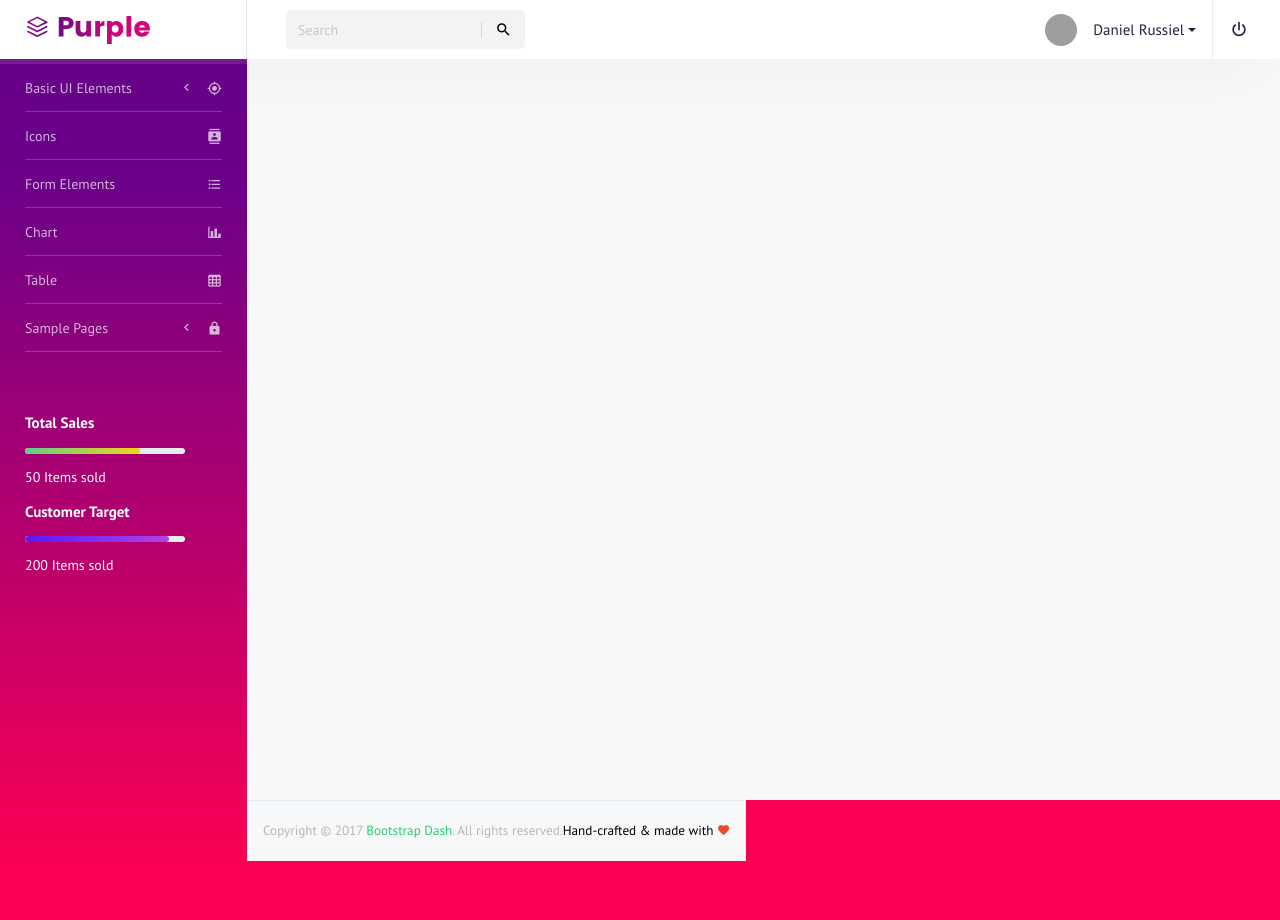
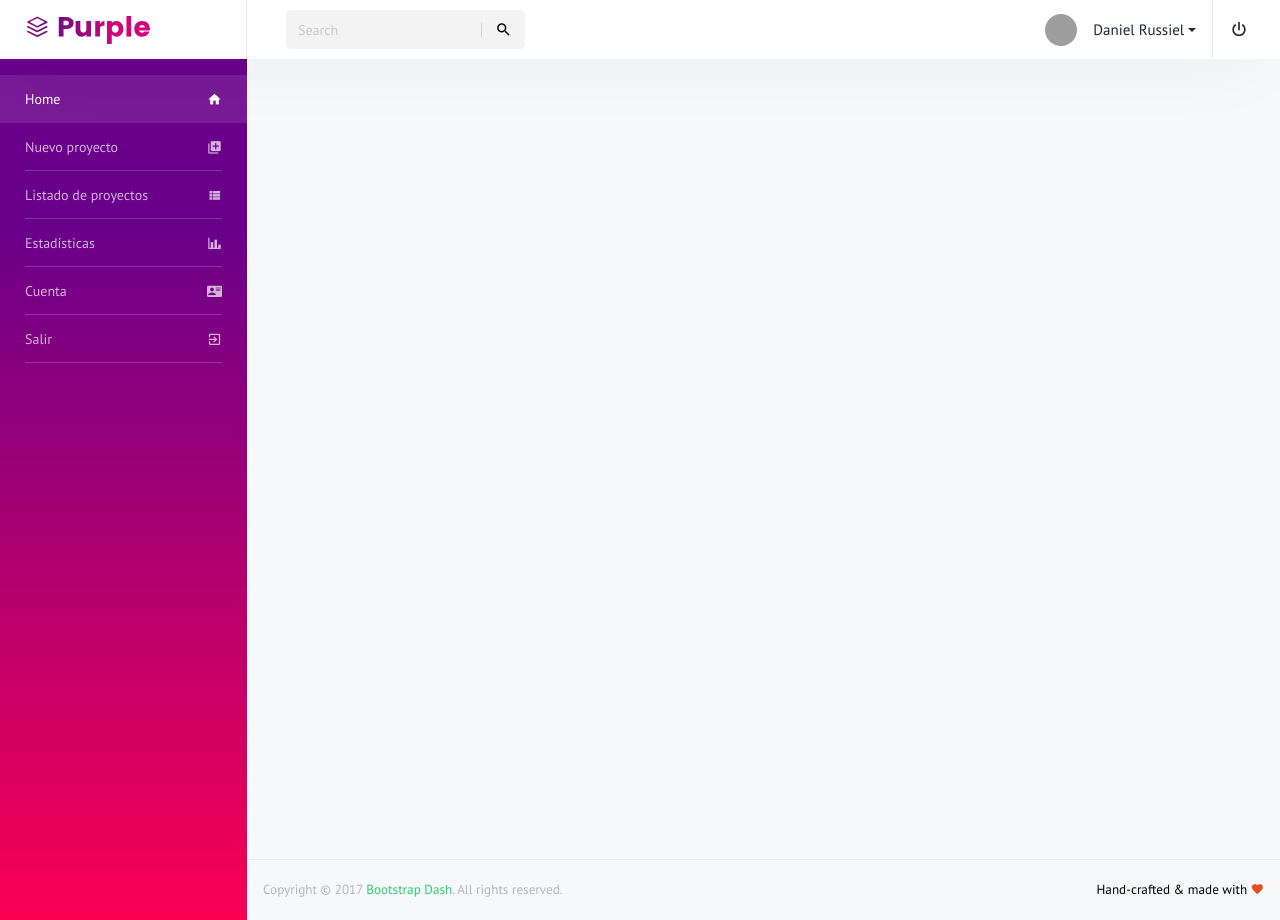
Before and after one commit to danielillofr/ProyectosAdmin, an Angular app: page / in a window 1280 px wide. Before the commit the page ends 861 px from the top, so only its background shows below. Built offline with nearby package versions, Linux system fonts and the light colour scheme; grey boxes are pictures that could not be loaded.

Commit message:
Arregladas algunas cosas

```diff
--- a/src/app/app.component.html
+++ b/src/app/app.component.html
@@ -1,11 +1,32 @@
 <div class="container-scroller">
+        <!-- partial:partials/_navbar.html -->
+        <nav class="navbar col-lg-12 col-12 p-0 fixed-top d-flex flex-row">
+
         <app-header></app-header>
+        <!-- partial -->
+        </nav>
         <div class="container-fluid page-body-wrapper">
           <div class="row row-offcanvas row-offcanvas-right">
+            <!-- partial:partials/_sidebar.html -->
+            <nav class="sidebar sidebar-offcanvas" id="sidebar">
                 <app-sidebar></app-sidebar>
+            </nav>
+
+            <!-- partial -->
             <div class="content-wrapper">
             </div>
-            <app-footer></app-footer>
+            <!-- content-wrapper ends -->
+            <!-- partial:partials/_footer.html -->
+
+            <footer class="footer">
+              <div class="d-sm-flex justify-content-center justify-content-sm-between">
+                <span class="text-muted text-center text-sm-left d-block d-sm-inline-block">Copyright © 2017 <a href="https://www.bootstrapdash.com/" target="_blank">Bootstrap Dash</a>. All rights reserved.</span>
+                <span class="float-none float-sm-right d-block mt-1 mt-sm-0 text-center">Hand-crafted & made with <i class="mdi mdi-heart text-danger"></i></span>
               </div>
+            </footer>
+            <!-- partial -->
           </div>
+          <!-- row-offcanvas ends -->
         </div>
+        <!-- page-body-wrapper ends -->
+      </div>
--- a/src/app/app.module.ts
+++ b/src/app/app.module.ts
@@ -4,14 +4,12 @@ import { NgModule } from '@angular/core';
 import { AppComponent } from './app.component';
 import { HeaderComponent } from './components/shared/header/header.component';
 import { SidebarComponent } from './components/shared/sidebar/sidebar.component';
-import { FooterComponent } from './components/shared/footer/footer.component';
 
 @NgModule({
   declarations: [
     AppComponent,
     HeaderComponent,
-    SidebarComponent,
-    FooterComponent
+    SidebarComponent
   ],
   imports: [
     BrowserModule
--- a/src/app/components/shared/footer/footer.component.html
+++ /dev/null
@@ -1,6 +0,0 @@
-<footer class="footer">
-    <div class="d-sm-flex justify-content-center justify-content-sm-between">
-        <span class="text-muted text-center text-sm-left d-block d-sm-inline-block">Copyright © 2017 <a href="https://www.bootstrapdash.com/" target="_blank">Bootstrap Dash</a>. All rights reserved.</span>
-        <span class="float-none float-sm-right d-block mt-1 mt-sm-0 text-center">Hand-crafted & made with <i class="mdi mdi-heart text-danger"></i></span>
-    </div>
-</footer>
--- a/src/app/components/shared/footer/footer.component.ts
+++ /dev/null
@@ -1,15 +0,0 @@
-import { Component, OnInit } from '@angular/core';
-
-@Component({
-  selector: 'app-footer',
-  templateUrl: './footer.component.html',
-  styles: []
-})
-export class FooterComponent implements OnInit {
-
-  constructor() { }
-
-  ngOnInit() {
-  }
-
-}
--- a/src/app/components/shared/sidebar/sidebar.component.html
+++ b/src/app/components/shared/sidebar/sidebar.component.html
@@ -2,77 +2,40 @@
     <ul class="nav">
         <li class="nav-item">
             <a class="nav-link" href="index.html">
-                <span class="menu-title">Dashboard</span>
-                <span class="menu-sub-title">( 2 new updates )</span>
+                <span class="menu-title">Home</span>
+                <span class="menu-sub-title"></span>
                 <i class="mdi mdi-home menu-icon"></i>
             </a>
         </li>
         <li class="nav-item">
-            <a class="nav-link" data-toggle="collapse" href="#ui-basic" aria-expanded="false" aria-controls="ui-basic">
-                <span class="menu-title">Basic UI Elements</span>
-                <i class="menu-arrow"></i>
-                <i class="mdi mdi-crosshairs-gps menu-icon"></i>
-            </a>
-            <div class="collapse" id="ui-basic">
-                <ul class="nav flex-column sub-menu">
-                    <li class="nav-item"> <a class="nav-link" href="pages/ui-features/buttons.html">Buttons</a></li>
-                    <li class="nav-item"> <a class="nav-link" href="pages/ui-features/typography.html">Typography</a></li>
-                </ul>
-            </div>
-        </li>
-        <li class="nav-item">
             <a class="nav-link" href="pages/icons/font-awesome.html">
-                <span class="menu-title">Icons</span>
-                <i class="mdi mdi-contacts menu-icon"></i>
+                <span class="menu-title">Nuevo proyecto</span>
+                <i class="mdi mdi-library-plus menu-icon"></i>
             </a>
         </li>
         <li class="nav-item">
             <a class="nav-link" href="pages/forms/basic_elements.html">
-                <span class="menu-title">Form Elements</span>
-                <i class="mdi mdi-format-list-bulleted menu-icon"></i>
+                <span class="menu-title">Listado de proyectos</span>
+                <i class="mdi mdi-view-list menu-icon"></i>
             </a>
         </li>
         <li class="nav-item">
             <a class="nav-link" href="pages/charts/chartjs.html">
-                <span class="menu-title">Chart</span>
+                <span class="menu-title">Estadísticas</span>
                 <i class="mdi mdi-chart-bar menu-icon"></i>
             </a>
         </li>
         <li class="nav-item">
             <a class="nav-link" href="pages/tables/bootstrap-table.html">
-                <span class="menu-title">Table</span>
-                <i class="mdi mdi-table-large menu-icon"></i>
+                <span class="menu-title">Cuenta</span>
+                <i class="mdi mdi-account-card-details menu-icon"></i>
             </a>
         </li>
         <li class="nav-item">
             <a class="nav-link" data-toggle="collapse" href="#auth" aria-expanded="false" aria-controls="auth">
-                <span class="menu-title">Sample Pages</span>
-                <i class="menu-arrow"></i>
-                <i class="mdi mdi-lock menu-icon"></i>
+                <span class="menu-title">Salir</span>
+                <i class="mdi mdi-exit-to-app menu-icon"></i>
             </a>
-            <div class="collapse" id="auth">
-                <ul class="nav flex-column sub-menu">
-                    <li class="nav-item"> <a class="nav-link" href="pages/samples/blank-page.html"> Blank Page </a></li>
-                    <li class="nav-item"> <a class="nav-link" href="pages/samples/login.html"> Login </a></li>
-                    <li class="nav-item"> <a class="nav-link" href="pages/samples/register.html"> Register </a></li>
-                    <li class="nav-item"> <a class="nav-link" href="pages/samples/error-404.html"> 404 </a></li>
-                    <li class="nav-item"> <a class="nav-link" href="pages/samples/error-500.html"> 500 </a></li>
-                </ul>
-            </div>
         </li>
     </ul>
-    <div class="sidebar-progress">
-        <p>Total Sales</p>
-        <div class="progress progress-sm">
-            <div class="progress-bar bg-gradient-success" role="progressbar" style="width: 72%" aria-valuenow="72" aria-valuemin="0" aria-valuemax="100"></div>
-        </div>
-        <p>50 Items sold</p>
-    </div>
-    <div class="sidebar-progress">
-        <p>Customer Target</p>
-        <div class="progress progress-sm">
-            <div class="progress-bar bg-gradient-primary" role="progressbar" style="width: 90%" aria-valuenow="90" aria-valuemin="0" aria-valuemax="100"></div>
-        </div>
-        <p>200 Items sold</p>
-    </div>
 </nav>
```
Also changed, not shown: src/app/components/shared/header/header.component.html (+6 -13 lines). Lines whose indentation alone changed are shown as unchanged.
